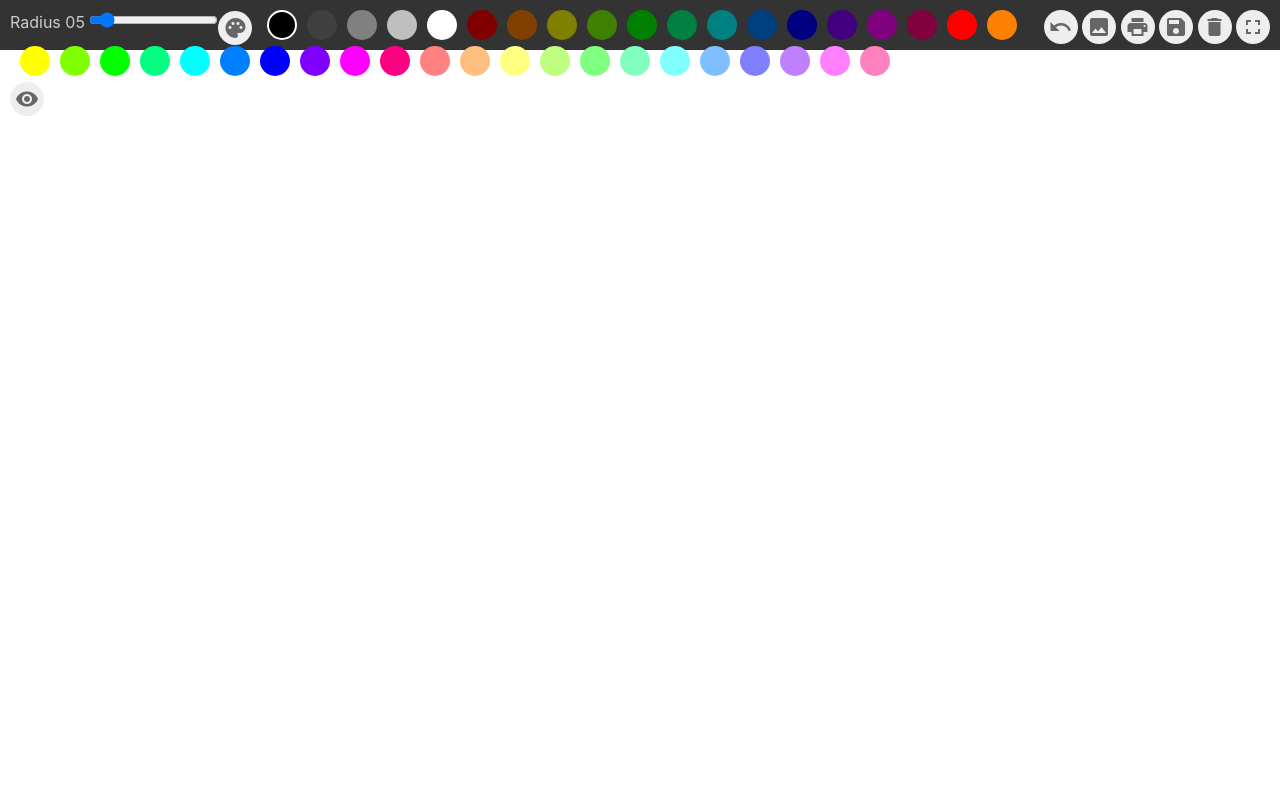
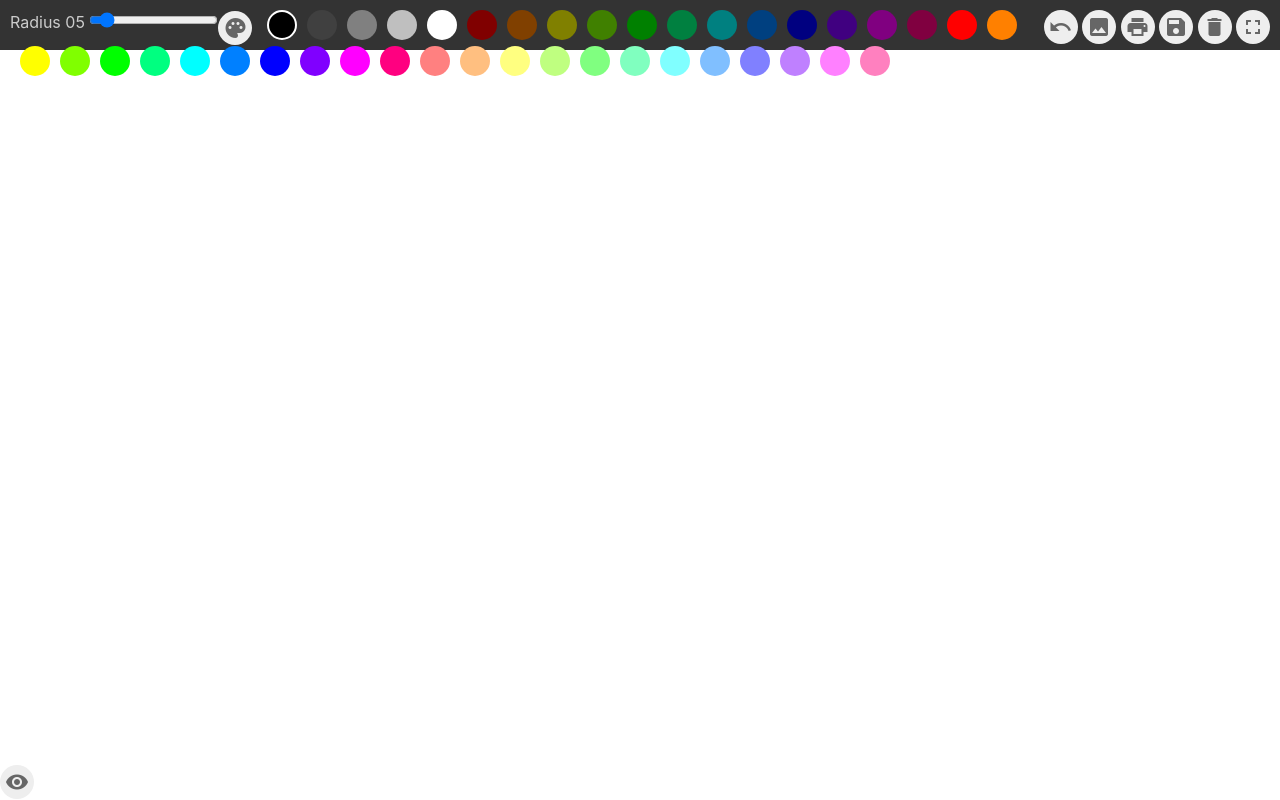
Before and after one commit to rgbstudios/doodle-pad, a plain HTML site: page index.html in a window 1280 px wide. Drawn offline with nearby package versions, Linux system fonts and the light colour scheme.

Commit message:
update show toolbar div css

```diff
--- a/index.html
+++ b/index.html
@@ -63,7 +63,7 @@
 	</div>
 
 
-	<div title="show/hide toolbar" onclick="toggleToolbar()">
+	<div id="show-toolbar" title="show/hide toolbar" onclick="toggleToolbar()">
 		<i class="material-icons">remove_red_eye</i>
 	</div>
 
--- a/styles.css
+++ b/styles.css
@@ -66,7 +66,7 @@ i.material-icons:hover {
 	width: 30px;
 	height: 30px;
 }
-#showToolbar {
+#show-toolbar {
 	position: fixed;
 	bottom: 0;
 	left: 0;
```
